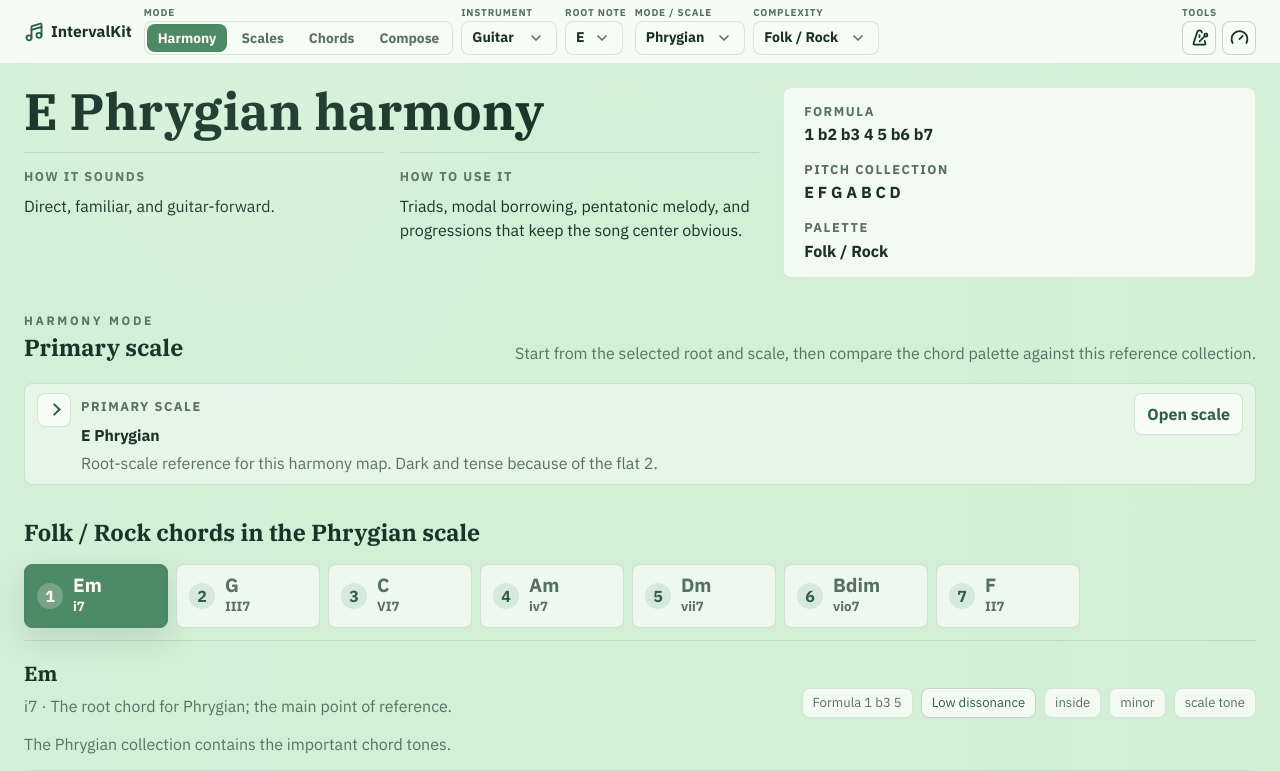
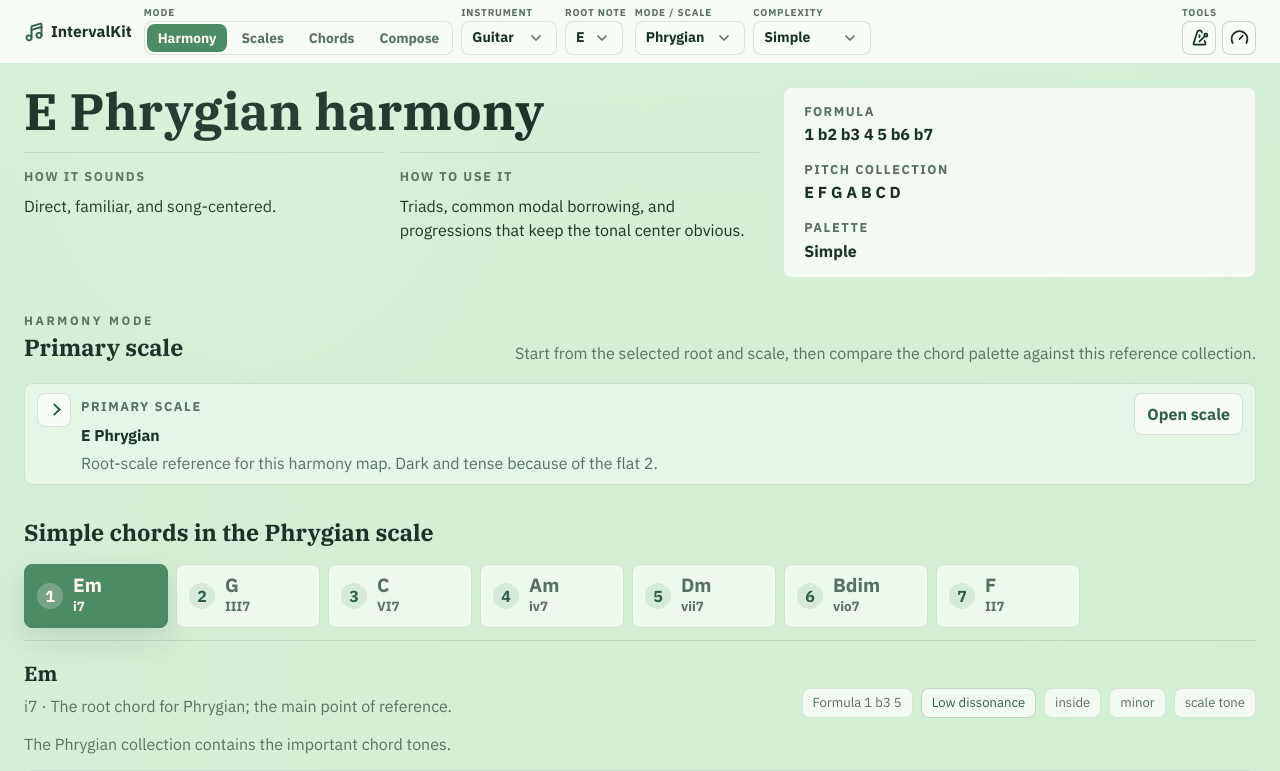
Before and after one commit to aleshh/gtr-scales, a React (Vite) app: page / in a window 1280 px wide. Shown: the top 771 px of the page. Built offline with nearby package versions, Linux system fonts and the light colour scheme.

Commit message:
Update palette picker to 4-way complexity select

```diff
--- a/src/App.jsx
+++ b/src/App.jsx
@@ -44,7 +44,7 @@ const DEFAULT_QUERY_STATE = {
   scale: 'phrygian',
   flavor: 'major',
   complexity: 'sevenths',
-  harmonyComplexity: 'folk-rock',
+  harmonyComplexity: 'simple',
   instrument: 'guitar',
 }
 
@@ -65,15 +65,28 @@ const VALID_SCALES = new Set(SCALE_LIBRARY.map((item) => item.id))
 const VALID_FLAVORS = new Set(CHORD_FLAVOR_LIBRARY.map((item) => item.id))
 const VALID_COMPLEXITIES = new Set(CHORD_COMPLEXITY_OPTIONS.map((item) => item.id))
 const VALID_HARMONY_COMPLEXITIES = new Set(ARRANGEMENT_COMPLEXITY_OPTIONS.map((item) => item.id))
+const LEGACY_HARMONY_COMPLEXITIES = {
+  'folk-rock': 'simple',
+  'pop-soul': 'sevenths',
+  classical: 'sevenths',
+  jazz: 'extended',
+  impressionist: 'extended',
+  'advanced-jazz': 'advanced',
+  experimental: 'advanced',
+}
 
 function getValidQueryValue(params, key, validValues, fallback) {
   const value = params.get(key)
   return value && validValues.has(value) ? value : fallback
 }
 
-function getValidQueryValueFromKeys(params, keys, validValues, fallback) {
-  const value = keys.map((key) => params.get(key)).find(Boolean)
-  return value && validValues.has(value) ? value : fallback
+function getValidHarmonyComplexity(params) {
+  const value = ['harmonyComplexity', 'arrangementComplexity'].map((key) => params.get(key)).find(Boolean)
+  const normalizedValue = LEGACY_HARMONY_COMPLEXITIES[value] ?? value
+
+  return normalizedValue && VALID_HARMONY_COMPLEXITIES.has(normalizedValue)
+    ? normalizedValue
+    : DEFAULT_QUERY_STATE.harmonyComplexity
 }
 
 function readQueryState(search = '') {
@@ -86,7 +99,7 @@ function readQueryState(search = '') {
     scale: getValidQueryValue(params, 'scale', VALID_SCALES, DEFAULT_QUERY_STATE.scale),
     flavor: getValidQueryValue(params, 'flavor', VALID_FLAVORS, DEFAULT_QUERY_STATE.flavor),
     complexity: getValidQueryValue(params, 'complexity', VALID_COMPLEXITIES, DEFAULT_QUERY_STATE.complexity),
-    harmonyComplexity: getValidQueryValueFromKeys(params, ['harmonyComplexity', 'arrangementComplexity'], VALID_HARMONY_COMPLEXITIES, DEFAULT_QUERY_STATE.harmonyComplexity),
+    harmonyComplexity: getValidHarmonyComplexity(params),
   }
 }
 
@@ -1110,6 +1123,9 @@ function App() {
   const flavor = CHORD_FLAVOR_LIBRARY.find((item) => item.id === flavorId) ?? CHORD_FLAVOR_LIBRARY[0]
   const complexity = CHORD_COMPLEXITY_OPTIONS.find((item) => item.id === complexityId) ?? CHORD_COMPLEXITY_OPTIONS[1]
   const arrangement = buildArrangement(root.pitchClass, scale, arrangementComplexityId)
+  const harmonyChordPaletteLabel = arrangement.complexity.id === 'sevenths'
+    ? '7th chords'
+    : `${arrangement.complexity.label} chords`
   const instrumentLabel = {
     guitar: 'Guitar',
     piano: 'Piano',
@@ -2103,7 +2119,7 @@ function App() {
               {renderPrimaryScaleReference()}
 
               <div className="palette-heading">
-                <h2>{arrangement.complexity.label} chords in the {scale.name} scale</h2>
+                <h2>{harmonyChordPaletteLabel} in the {scale.name} scale</h2>
               </div>
               {renderChordPalette()}
             </>
--- a/src/data/arrangements.js
+++ b/src/data/arrangements.js
@@ -1,58 +1,34 @@
 export const ARRANGEMENT_COMPLEXITY_OPTIONS = [
   {
-    id: 'folk-rock',
-    label: 'Folk / Rock',
+    id: 'simple',
+    label: 'Simple',
     chordComplexity: 'triads',
     playability: 'intermediate',
-    sound: 'Direct, familiar, and guitar-forward.',
-    usage: 'Triads, modal borrowing, pentatonic melody, and progressions that keep the song center obvious.',
+    sound: 'Direct, familiar, and song-centered.',
+    usage: 'Triads, common modal borrowing, and progressions that keep the tonal center obvious.',
   },
   {
-    id: 'pop-soul',
-    label: 'Pop / Soul',
+    id: 'sevenths',
+    label: '7th Chords',
     chordComplexity: 'sevenths',
     playability: 'full',
-    sound: 'Warm, polished, and hook-friendly.',
-    usage: 'Sevenths, relative minors, IV colors, and smooth chords that support melody without stealing focus.',
+    sound: 'Warm, polished, and harmonically clear.',
+    usage: 'Diatonic sevenths, functional cadences, borrowed color, and smooth chords that still read plainly.',
   },
   {
-    id: 'jazz',
-    label: 'Jazz',
+    id: 'extended',
+    label: 'Extended',
     chordComplexity: 'extended',
     playability: 'jazz',
-    sound: 'Functional, connected, and harmonically mobile.',
-    usage: 'ii-V gravity, seventh and ninth colors, and chord-scale pairings for practical comping and lines.',
+    sound: 'Colorful, mobile, and voicing-forward.',
+    usage: 'Ninths, suspended dominants, ii-V gravity, and modal colors for richer comping and lines.',
   },
   {
-    id: 'advanced-jazz',
-    label: 'Advanced Jazz',
+    id: 'advanced',
+    label: 'Advanced',
     chordComplexity: 'advanced',
     playability: 'jazz',
-    sound: 'Dense, altered, and substitution-friendly.',
-    usage: 'Secondary dominants, altered scales, diminished movement, and tension that expects resolution.',
-  },
-  {
-    id: 'classical',
-    label: 'Classical',
-    chordComplexity: 'sevenths',
-    playability: 'intermediate',
-    sound: 'Cadential, voice-led, and structurally clear.',
-    usage: 'Tonic, predominant, dominant, relative-key motion, and borrowed colors with strong direction.',
-  },
-  {
-    id: 'impressionist',
-    label: 'Impressionist',
-    chordComplexity: 'extended',
-    playability: 'full',
-    sound: 'Floating, modal, and color-first.',
-    usage: 'Planing, Lydian and whole-tone color, suspended dominant sounds, and unresolved brightness.',
-  },
-  {
-    id: 'experimental',
-    label: '20th C. / Experimental',
-    chordComplexity: 'advanced',
-    playability: 'full',
-    sound: 'Angular, unstable, and deliberately coloristic.',
-    usage: 'Chromatic mediants, symmetric scales, Neapolitan color, and dissonance as material rather than a problem.',
+    sound: 'Dense, altered, and deliberately coloristic.',
+    usage: 'Altered dominants, diminished movement, chromatic mediants, and outside tension that expects handling.',
   },
 ]
```
Also changed, not shown: src/lib/arrangements.js.
